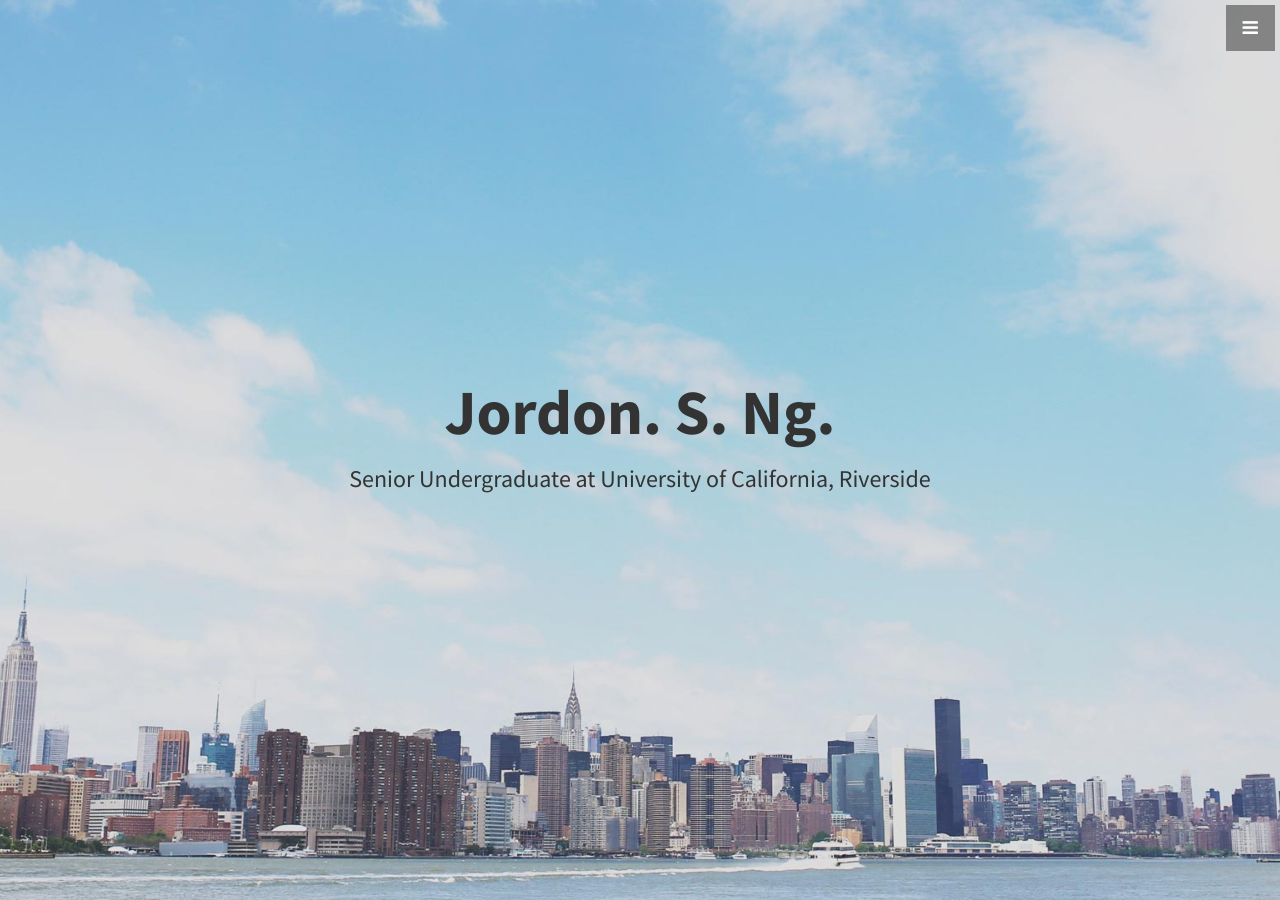
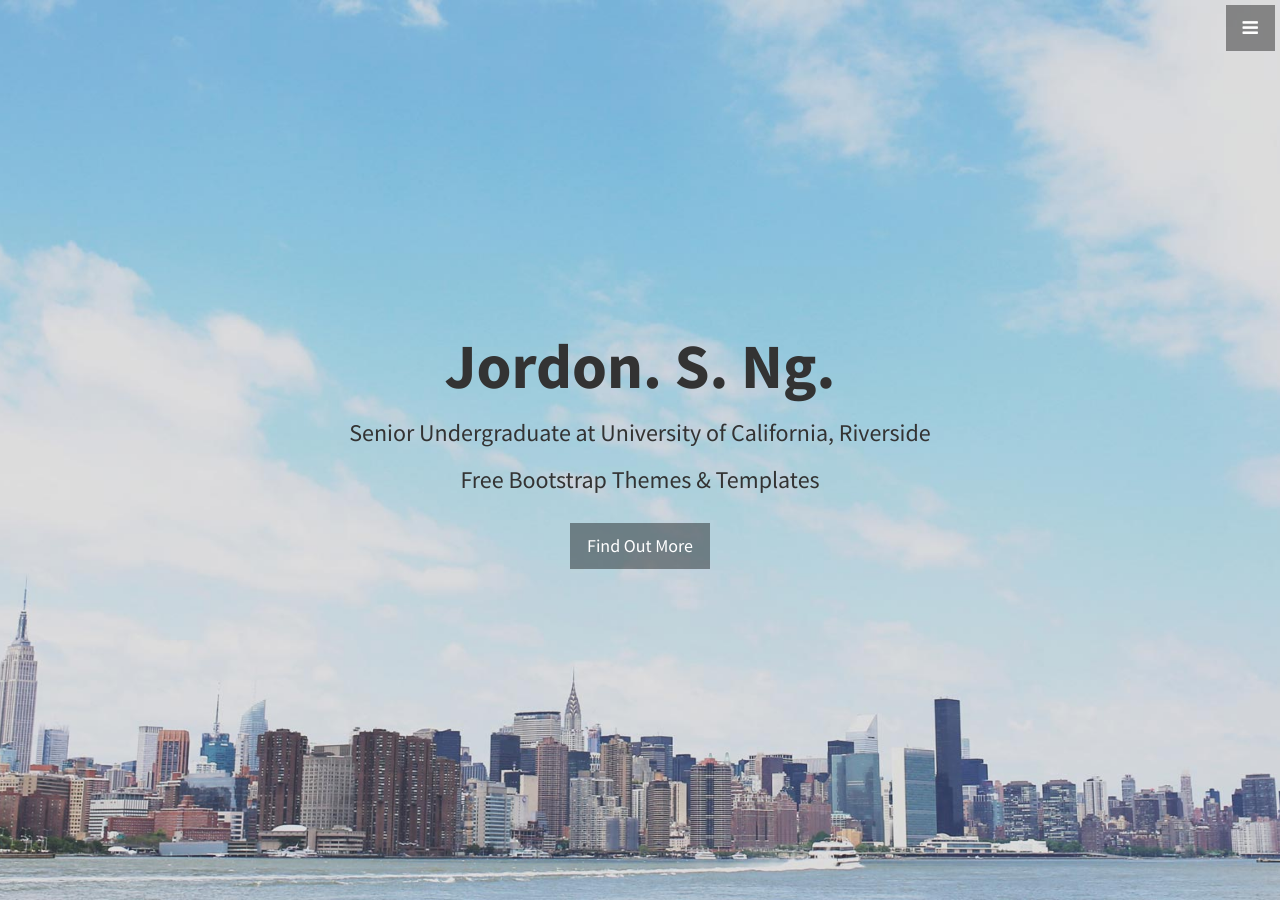
Before and after one commit to jsng0/jsng0.github.io, a Jekyll site: the page index.html, which Jekyll copies as it is, in a window 1280 px wide and 900 px high. Built offline with Jekyll 4.4.1, drawn with Linux system fonts in a browser that asks for light colours.

Commit message:
Added desc to main msg

```diff
--- a/index.html
+++ b/index.html
@@ -60,7 +60,9 @@
         <div class="text-vertical-center">
             <h1>Jordon. S. Ng.</h1>
             <h3>Senior Undergraduate at University of California, Riverside</h3>
+            <h3>Free Bootstrap Themes &amp; Templates</h3>
             <br>
+            <a href="#about" class="btn btn-dark btn-lg">Find Out More</a>
         </div>
     </header>
 
```
